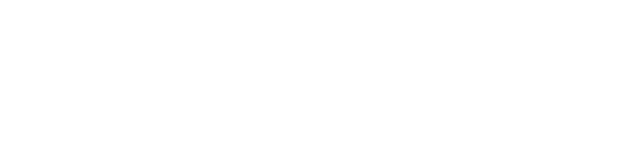
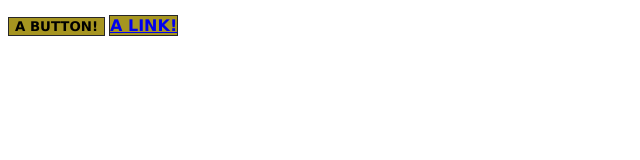
Before and after one commit to arduan/FirstJvaScript, a plain HTML site: page func.html in a window 1280 px wide. Shown: the whole page, without its empty margins (0-640 px from the left). Drawn offline with Linux system fonts and the light colour scheme.

Commit message:
Оформление кнопок

```diff
--- a/func.html
+++ b/func.html
@@ -2,10 +2,22 @@
 <html lang="en">
 <head>
     <meta charset="UTF-8">
+    <style>
+       .button {
+        font-weight: bold;
+        background-color: #A69520;
+        text-transform: uppercase;
+        font-family:verdana;
+        border:1px solid #282727;
+       }
+    </style>
     <title>Title</title>
 
 </head>
 <body>
-
+<p>
+    <input type="button" value="A Button!" class="button" />
+    <a href="index.html" class="button">A Link!</a>
+</p>
 </body>
 </html>
```
